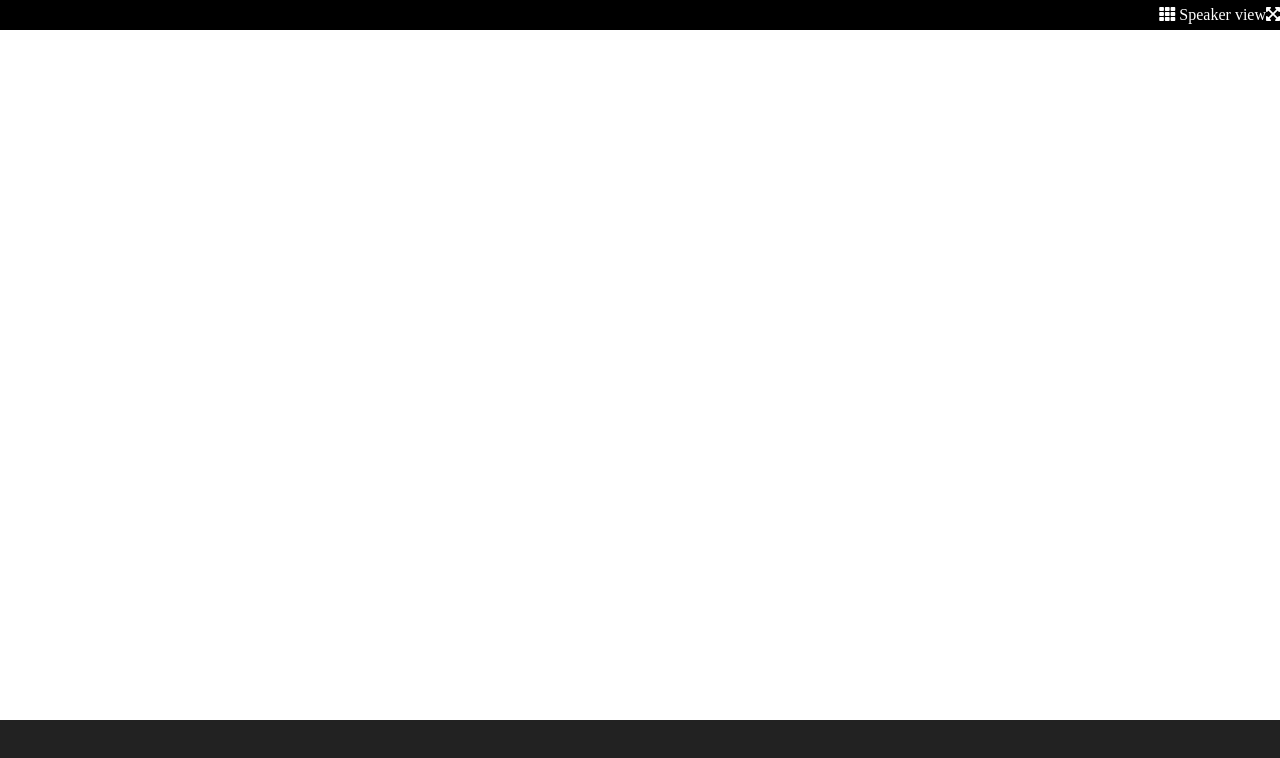
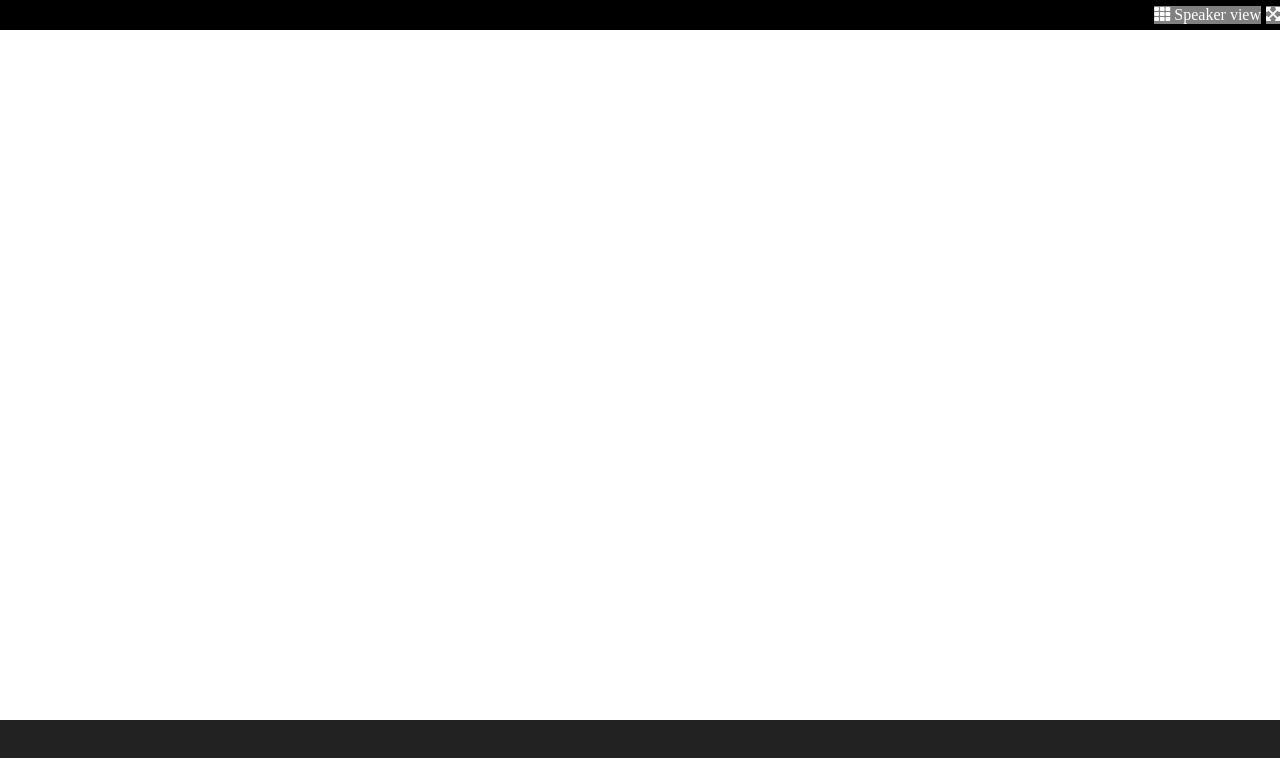
Before and after one commit to TommasoLodesani/html-css-zoom, a plain HTML site: page index.html in a window 1280 px wide. Drawn offline with Linux system fonts and the light colour scheme.

Commit message:
header provvisorio

```diff
--- a/css/style.css
+++ b/css/style.css
@@ -25,10 +25,17 @@ header nav{
 
 }
 
-header .view{
+header nav .view{
     color: white;
+    background-color: gray;
+    margin-right: 5px;
 
 }
+
+header nav .expand{
+    background-color: gray;
+}
+
 
 
 /* corpo */
@@ -43,5 +50,7 @@ main{
 footer{
     width: 100%;
     height: 80px;
-    background-color:#222222
+    background-color:#222222;
+    display: flex;
+
 }
--- a/index.html
+++ b/index.html
@@ -25,7 +25,7 @@
 
             </div>
 
-            <a href="#">
+            <a href="#" class="expand">
                 <i class="fas fa-expand-arrows-alt"></i>
 
             </a>
```
